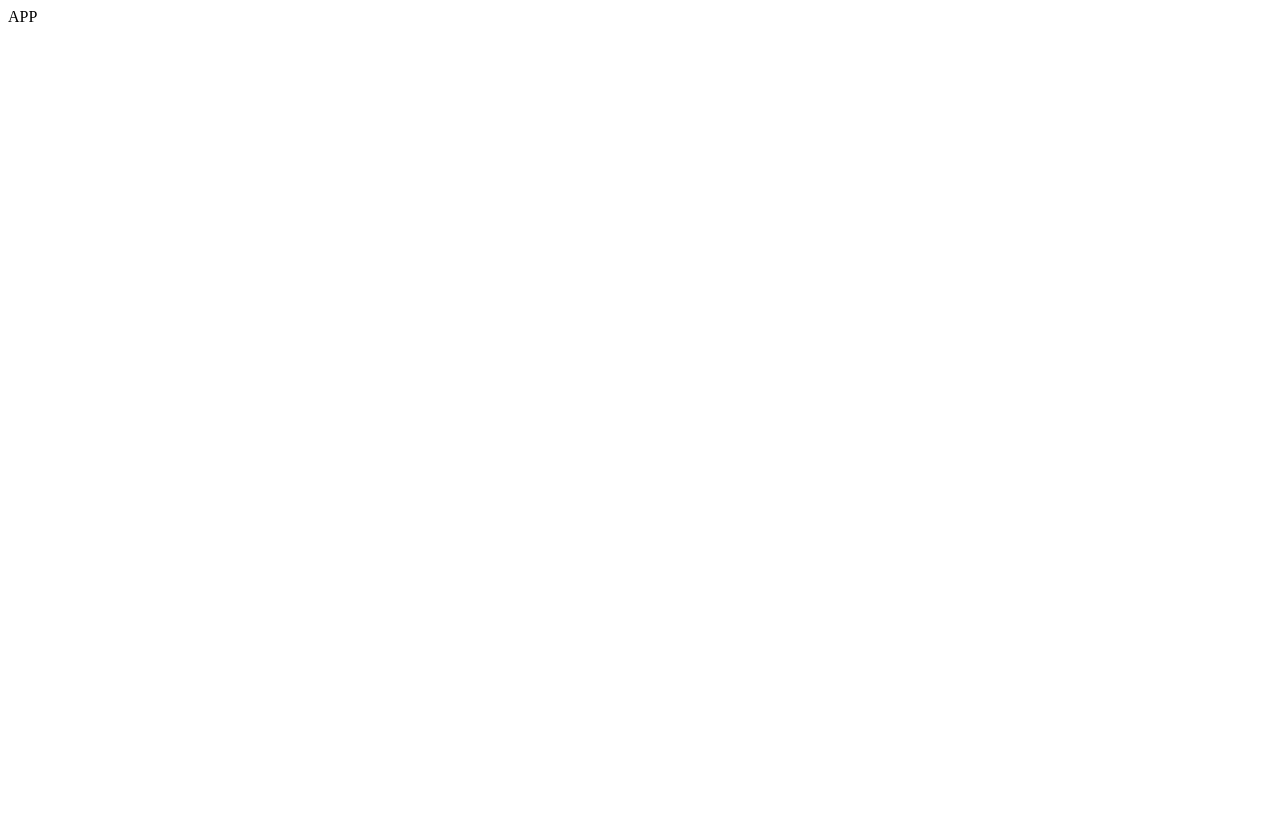
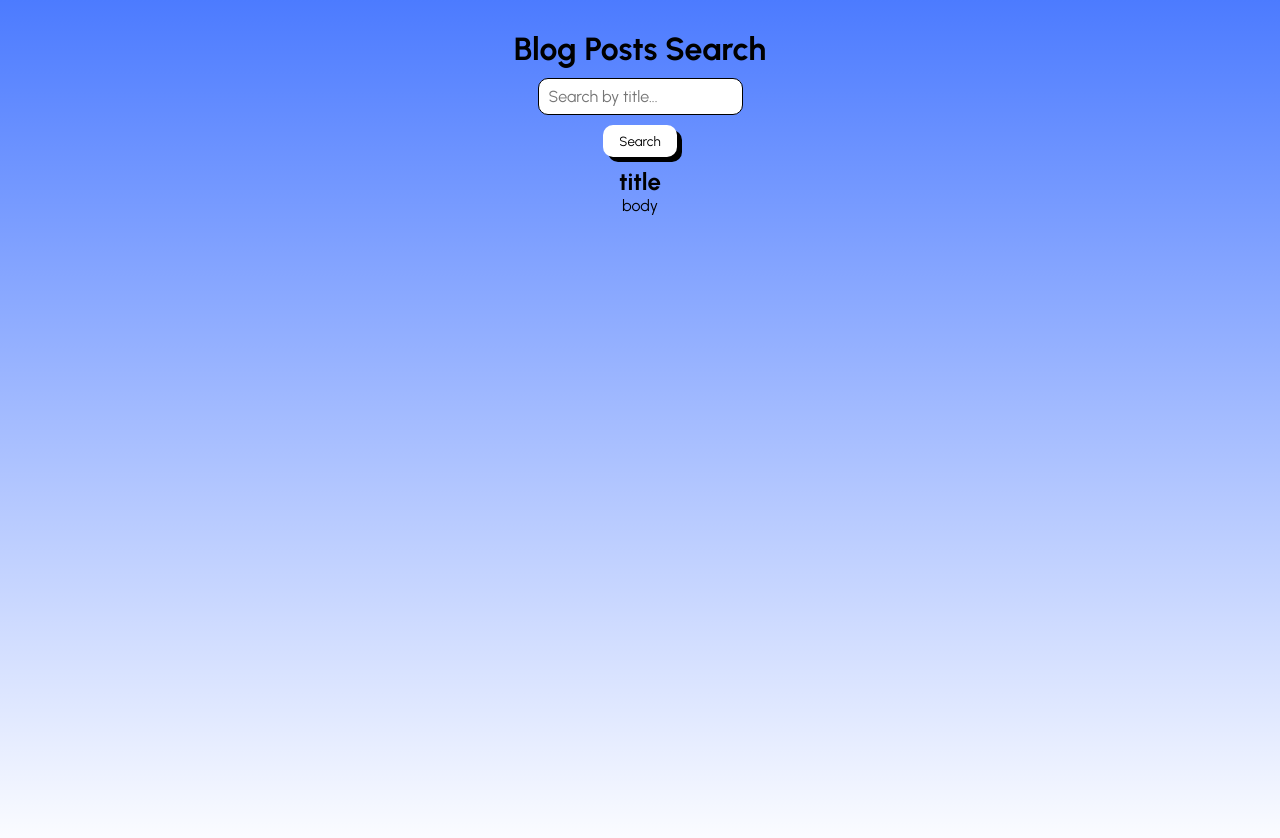
Before and after one commit to Zasada94/blogsearch, a React (Create React App) app: page / in a window 1280 px wide. Shown: the top 838 px of the page. Before the commit the page ends 800 px from the top, so only its background shows below. Built offline with nearby package versions, Linux system fonts and the light colour scheme.

Commit message:
structure and first styling

```diff
--- a/package.json
+++ b/package.json
@@ -1,6 +1,7 @@
 {
 	"name": "searchblog",
 	"version": "0.1.0",
+	"homepage": "https://zasada94.github.io/blogsearch/",
 	"private": true,
 	"dependencies": {
 		"@testing-library/jest-dom": "^5.16.5",
@@ -10,9 +11,12 @@
 		"react": "^18.2.0",
 		"react-dom": "^18.2.0",
 		"react-scripts": "5.0.1",
+		"styled-components": "^6.0.4",
 		"web-vitals": "^2.1.4"
 	},
 	"scripts": {
+		"predeploy": "npm run build",
+		"deploy": "gh-pages -d build",
 		"start": "react-scripts start",
 		"build": "react-scripts build",
 		"test": "react-scripts test",
--- a/public/index.html
+++ b/public/index.html
@@ -1,14 +1,16 @@
 <!DOCTYPE html>
 <html lang="en">
+
 <head>
   <meta charset="utf-8" />
   <!-- <link rel="icon" href="%PUBLIC_URL%/favicon.ico" /> -->
   <meta name="viewport" content="width=device-width, initial-scale=1" />
   <meta name="theme-color" content="#000000" />
-    <meta
-      name="description"
-      content="Web site created using create-react-app"
-    />
+  <meta name="description" content="Web site created using create-react-app" />
+  <link rel="preconnect" href="https://fonts.googleapis.com">
+  <link rel="preconnect" href="https://fonts.gstatic.com" crossorigin>
+  <link href="https://fonts.googleapis.com/css2?family=Urbanist:wght@100;200;300;400;500;600;700;800;900&display=swap"
+    rel="stylesheet">
   <!-- <link rel="apple-touch-icon" href="%PUBLIC_URL%/logo192.png" /> -->
   <!--
       manifest.json provides metadata used when your web app is installed on a
@@ -25,7 +27,15 @@
       Learn how to configure a non-root public URL by running `npm run build`.
     -->
   <title>Blog search</title>
+  <style>
+    * {
+      margin: 0;
+      padding: 0;
+      font-family: 'Urbanist', sans-serif;
+    }
+  </style>
 </head>
+
 <body>
   <noscript>You need to enable JavaScript to run this app.</noscript>
   <div id="root"></div>
@@ -40,4 +50,5 @@
       To create a production bundle, use `npm run build` or `yarn build`.
     -->
 </body>
+
 </html>
--- a/src/App.js
+++ b/src/App.js
@@ -1,6 +1,61 @@
+import { styled } from "styled-components";
+
+const Container = styled.div`
+	display: flex;
+	flex-direction: column;
+	align-items: center;
+	text-align: center;
+	background: linear-gradient(
+		0deg,
+		rgba(255, 255, 255, 0) 0%,
+		rgba(0, 67, 255, 0.7) 100%
+	);
+	min-height: 100vh;
+	padding: 30px 0;
+`;
+const Title = styled.h1``;
+
+const Input = styled.input`
+	padding: 8px 10px;
+	font-size: 16px;
+	margin: 10px 0;
+  border-radius: 10px;
+  border: 1px solid black;
+`;
+
+const Button = styled.button`
+	padding: 8px 16px;
+	margin-bottom: 10px;
+	background-color: white;
+	color: black;
+	border: none;
+	cursor: pointer;
+	box-shadow: 5px 5px 0px 0px rgb(0, 0, 0);
+	border-radius: 10px;
+`;
+
+const ResultsWrapper = styled.div``;
+
+const Post = styled.div``;
+
+const PostTitle = styled.h2``;
+
+const PostBody = styled.p``;
 
 function App() {
-	return <div className="App">APP</div>;
+	return (
+		<Container>
+			<Title>Blog Posts Search</Title>
+			<Input type="text" placeholder="Search by title..."></Input>
+			<Button>Search</Button>
+			<ResultsWrapper>
+				<Post>
+					<PostTitle>title</PostTitle>
+					<PostBody>body</PostBody>
+				</Post>
+			</ResultsWrapper>
+		</Container>
+	);
 }
 
 export default App;
```
Also changed, not shown: 1 other file (tests, documents, lock files or other folders). Lines whose indentation alone changed are shown as unchanged.
